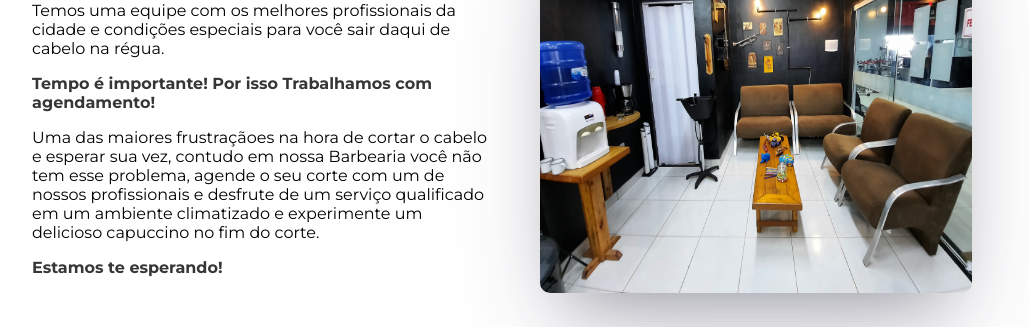
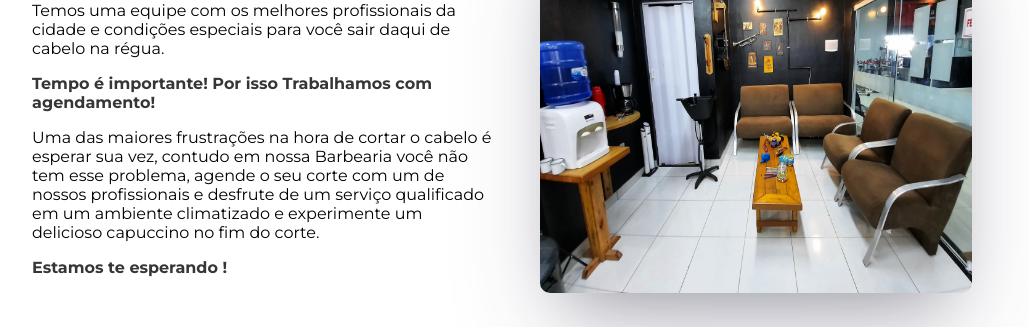
Before and after one commit to IAGO2KBR/Jr-Barbearia-, a plain HTML site: page index.html in a window 1280 px wide. Shown: the part 1700-2027 px from the top of the page, without its empty margins (138-1167 px from the left). Drawn offline with nearby package versions, Linux system fonts and the light colour scheme; files that its build step writes are made by us from their sources.

Commit message:
atualizacao

```diff
--- a/index.html
+++ b/index.html
@@ -18,6 +18,8 @@
     <link rel="stylesheet" href="/css/sobre.css">
     <link rel="stylesheet" href="/css/endereco.css">
     <link rel="stylesheet" href="/css/rodape.css">
+    <link rel="stylesheet" href="style.css">
+
     <title>JR Barbearia</title>
   </head>
 
@@ -75,11 +77,11 @@
               <p class="sobre__texto sobre__texto--destaque">
                 Tempo é importante! Por isso Trabalhamos com agendamento!
               </p>
-              <p class="sobre__texto">Uma das maiores frustraçãoes na hora de cortar o cabelo e esperar sua vez,
+              <p class="sobre__texto">Uma das maiores frustrações na hora de cortar o cabelo é esperar sua vez,
                 contudo em nossa Barbearia você não tem esse problema,
                 agende o seu corte com um de nossos profissionais e desfrute de um serviço qualificado em um ambiente climatizado e experimente um delicioso capuccino no fim do corte.</p>
                 <p class="sobre__texto sobre__texto--destaque sobre__texto--divisao">
-                  Estamos te esperando!
+                  Estamos te esperando !
                 </p>
           </div>
           <img src="/IMAGENS/ambiente.png" alt="Sobre a Apeperia" class="sobre__imagem">
```
Also changed, not shown: css/style.css (added).
